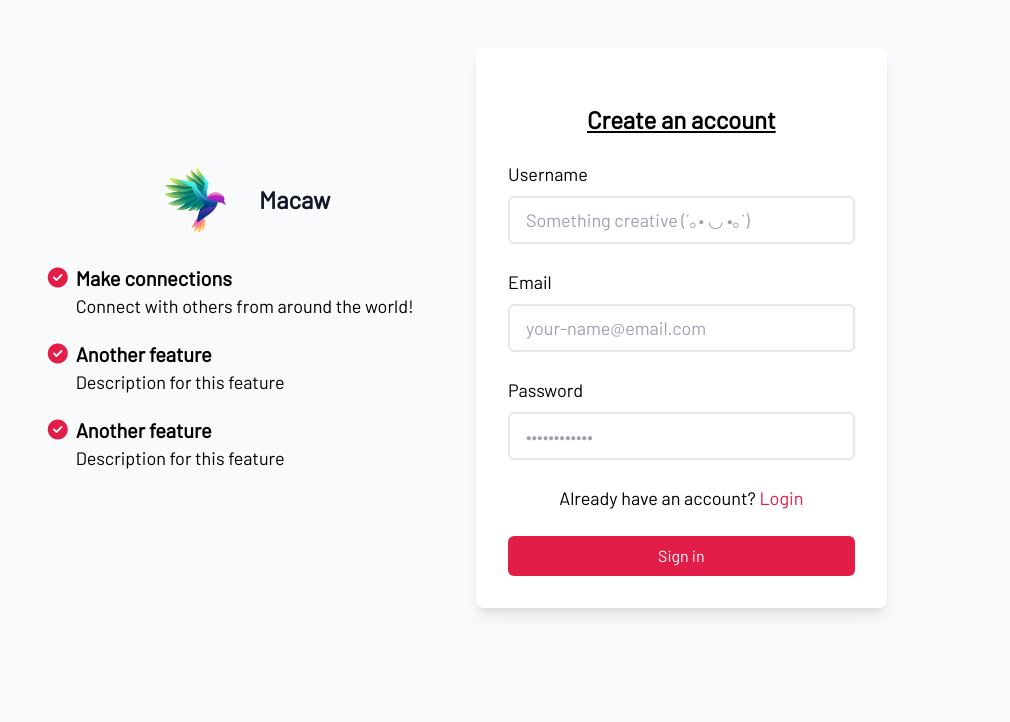
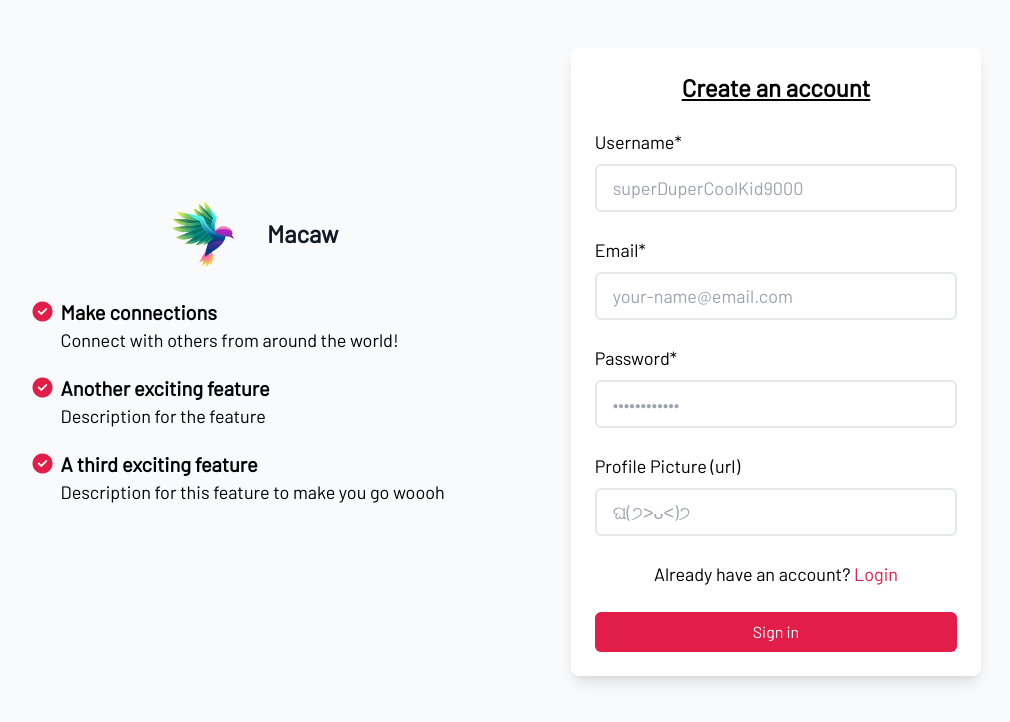
Before and after one commit to brajpatel/messaging-app, a React (Vite) app: page /sign-up in a window 1280 px wide. Shown: the top 722 px of the page, without its empty margins (184-1194 px from the left). Built offline with nearby package versions, Linux system fonts and the light colour scheme.

Commit message:
Add input for profile picture url

```diff
--- a/src/components/SignUp.jsx
+++ b/src/components/SignUp.jsx
@@ -3,8 +3,8 @@ import { Link } from "react-router-dom";
 function SignUp() {
     return (
         <section className="bg-gray-50 dark:bg-gray-900 h-screen">
-            <div className="flex items-center justify-center gap-10 px-6 mx-auto lg:py-0">
-                <div className="hidden md:flex flex-col items-center md:w-1/2 lg:w-1/3">
+            <div className="flex items-center justify-center gap-6 px-6 mx-auto lg:py-0">
+                <div className="hidden md:flex flex-col items-center md:w-2/5 lg:w-1/2">
                     <a href="https://github.com/brajpatel" target="_blank" className="flex items-center text-2xl font-semibold text-gray-900 dark:text-gray-50">
                         <img className="w-32 h-32" src="/logo.png" alt="logo"/>
                         Macaw
@@ -22,40 +22,45 @@ function SignUp() {
                         <div className="flex gap-2">
                             <i className="fa-solid fa-circle-check text-xl text-rose-600"></i>
                             <div className="flex flex-col">
-                                <p className="font-bold text-lg lg:text-xl dark:text-gray-200">Another feature</p>
-                                <p className="lg:text-lg dark:text-gray-300">Description for this feature</p>
+                                <p className="font-bold text-lg lg:text-xl dark:text-gray-200">Another exciting feature</p>
+                                <p className="lg:text-lg dark:text-gray-300">Description for the feature</p>
                             </div>
                         </div>
 
                         <div className="flex gap-2">
                             <i className="fa-solid fa-circle-check text-xl text-rose-600"></i>
                             <div className="flex flex-col">
-                                <p className="font-bold text-lg lg:text-xl dark:text-gray-200">Another feature</p>
-                                <p className="lg:text-lg dark:text-gray-300">Description for this feature</p>
+                                <p className="font-bold text-lg lg:text-xl dark:text-gray-200">A third exciting feature</p>
+                                <p className="lg:text-lg dark:text-gray-300">Description for this feature to make you go woooh</p>
                             </div>
                         </div>
                     </div>
                 </div>
 
-                <div className="bg-white dark:bg-gray-800 shadow-lg p-6 space-y-4 w-full mt-8 md:w-1/2 md:mt-12 lg:w-1/3 md:space-y-6 sm:p-8 rounded-lg">
+                <div className="bg-white dark:bg-gray-800 shadow-lg px-6 pb-6 mt-8 md:mt-12 space-y-4 w-full md:w-3/5 lg:w-1/2 xl:w-1/3 md:space-y-6 rounded-lg">
                     <a href="https://github.com/brajpatel" target="_blank" className="md:hidden flex flex-col items-center justify-center text-2xl font-semibold text-gray-900 dark:text-gray-50">
                         <img className="w-40 h-40" src="/logo.png" alt="logo"/>
                     </a>
-                    <h1 className='font-bold dark:text-gray-100 text-xl lg:text-2xl lg:underline text-center'>Create an account</h1>
+                    <h1 className='font-bold dark:text-gray-100 text-xl lg:text-2xl md:underline text-center'>Create an account</h1>
                     <form className="space-y-4 md:space-y-6" action="#">
                         <div>
-                            <label className="text-lg dark:text-gray-100" htmlFor="username">Username</label>
-                            <input className='block text-lg w-full px-4 py-2 mt-2 border-2 focus:outline-none focus:border-rose-500 rounded-md' type="text" name="username" id="username" placeholder="Something creative (´｡• ◡ •｡`)" required=""/>
+                            <label className="text-lg dark:text-gray-100" htmlFor="username">Username*</label>
+                            <input className='block text-lg w-full px-4 py-2 mt-2 border-2 focus:outline-none focus:border-rose-500 rounded-md' type="text" name="username" id="username" placeholder="superDuperCoolKid9000" required/>
                         </div>
 
                         <div>
-                            <label className="text-lg dark:text-gray-100" htmlFor="email">Email</label>
-                            <input className='block text-lg w-full px-4 py-2 mt-2 border-2 focus:outline-none focus:border-rose-500 rounded-md' type="email" name="email" id="email" placeholder="your-name@email.com" required=""/>
+                            <label className="text-lg dark:text-gray-100" htmlFor="email">Email*</label>
+                            <input className='block text-lg w-full px-4 py-2 mt-2 border-2 focus:outline-none focus:border-rose-500 rounded-md' type="email" name="email" id="email" placeholder="your-name@email.com" required/>
                         </div>
 
                         <div>
-                            <label className="text-lg dark:text-gray-100" htmlFor="password">Password</label>
-                            <input className='block text-lg w-full px-4 py-2 mt-2 border-2 focus:outline-none focus:border-rose-500 rounded-md' type="password" name="password" id="password" placeholder="••••••••••••" required=""/>
+                            <label className="text-lg dark:text-gray-100" htmlFor="password">Password*</label>
+                            <input className='block text-lg w-full px-4 py-2 mt-2 border-2 focus:outline-none focus:border-rose-500 rounded-md' type="password" name="password" id="password" placeholder="••••••••••••" required/>
+                        </div>
+
+                        <div>
+                            <label className="text-lg dark:text-gray-100" htmlFor="profile_picture">Profile Picture (url)</label>
+                            <input className='block text-lg w-full px-4 py-2 mt-2 border-2 focus:outline-none focus:border-rose-500 rounded-md' type="text" name="profile_picture" id="profile_picture" placeholder="ଘ(੭˃ᴗ˂)੭" required/>
                         </div>
 
                         <p className="text-lg dark:text-gray-300 text-center">
```
